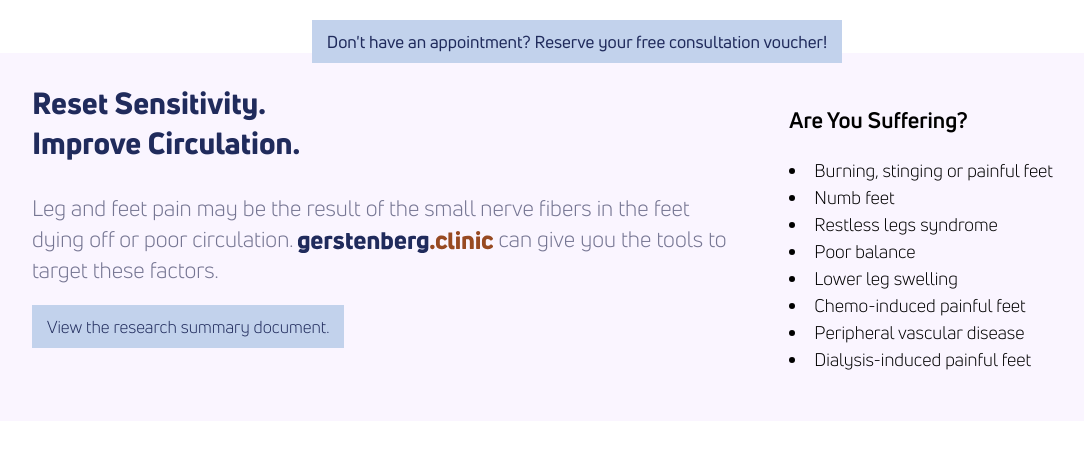
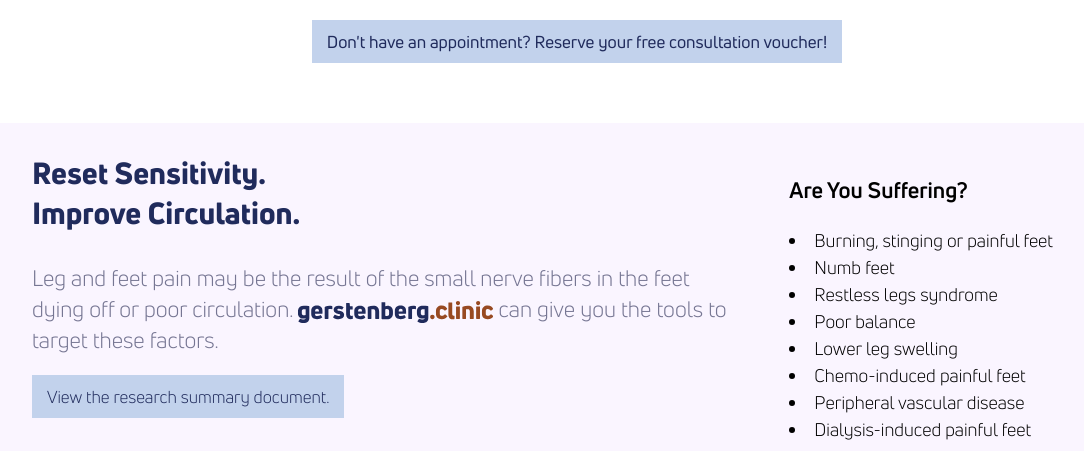
Before and after one commit to theneverwoods/gerstenberg.clinic, a Jekyll site: the page built from services/lower-extremity-treatment.html, in a window 1280 px wide. Shown: the part 992-1443 px from the top of the page, without its empty margins (63-1147 px from the left). Built offline with Jekyll 4.4.1, drawn with Linux system fonts in a browser that asks for light colours; grey boxes are pictures that could not be loaded.

Commit message:
Update lower-extremity-treatment.html

```diff
--- a/services/lower-extremity-treatment.html
+++ b/services/lower-extremity-treatment.html
@@ -15,7 +15,7 @@ redirect_from: /foot-pain
 			src="https://www.youtube.com/embed/c05ahDP_Xg4"></iframe>
 </div>
 
-<div style="align-content: center;text-align: center;">
+<div style="align-content: center;text-align: center;margin-bottom: 70px;">
         <a href="https://bit.ly/3QXmHGh" target="_blank" class="btn" margin="auto">
 			Don't have an appointment? Reserve your free consultation voucher!
 		</a>
```
